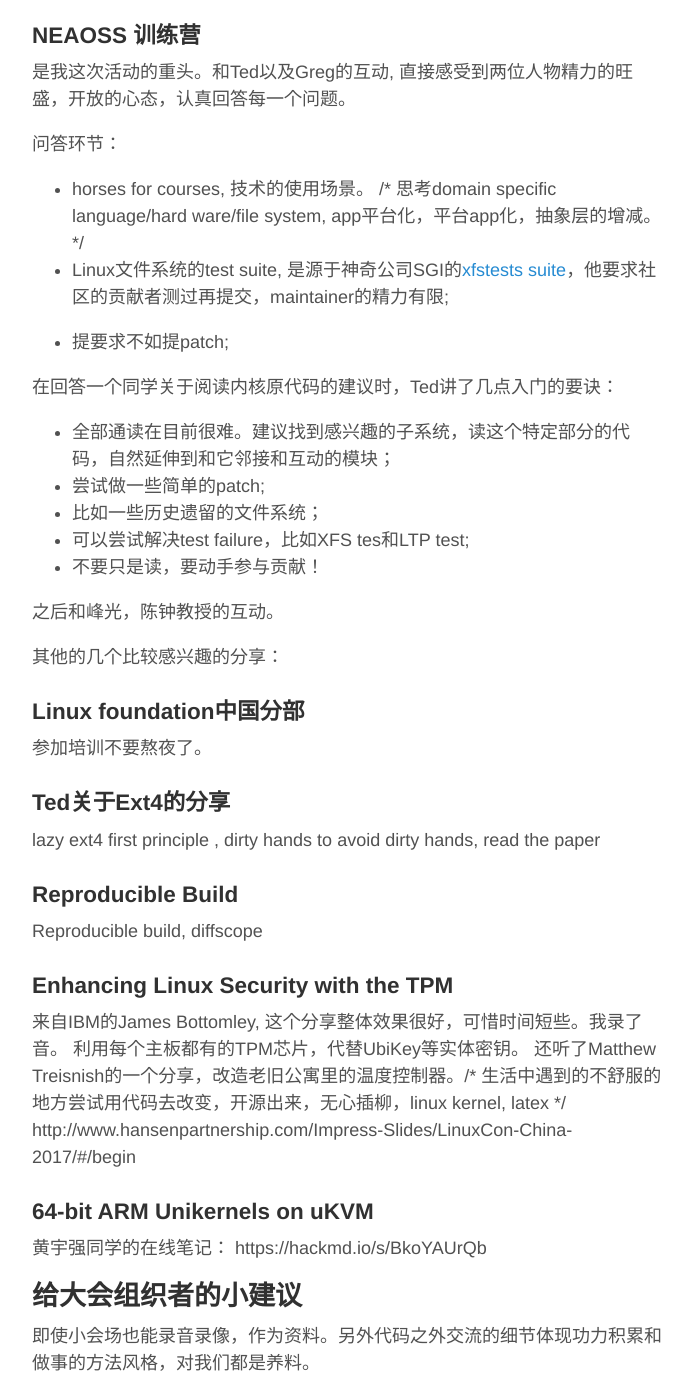
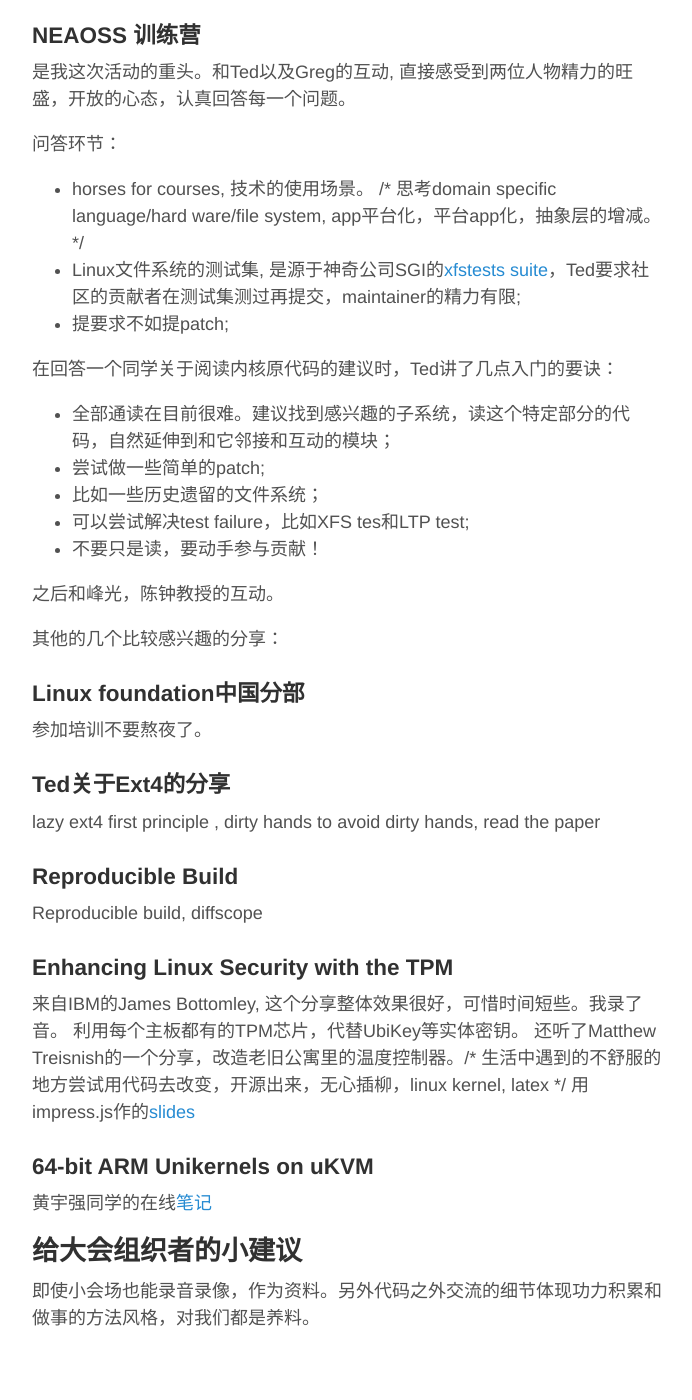
Before and after one commit to WenboYang/WenboYang.github.io, a Jekyll site: the page built from _posts/2016-6-21-linuxcon-beijing-summary.md, in a window 1280 px wide and 1400 px high, scrolled down 510 px. Shown: the whole window, without its empty margins (293-985 px from the left). Built offline with Jekyll 4.4.1, drawn with Linux system fonts in a browser that asks for light colours; comment, search, counter and statistics services are not loaded.

Commit message:
Update 2016-6-21-linuxcon-beijing-summary.md

```diff
--- a/_posts/2016-6-21-linuxcon-beijing-summary.md
+++ b/_posts/2016-6-21-linuxcon-beijing-summary.md
@@ -18,8 +18,7 @@ comments: true
 
 问答环节：
 * horses for courses, 技术的使用场景。 /* 思考domain specific language/hard ware/file system, app平台化，平台app化，抽象层的增减。*/
-* Linux文件系统的test suite, 是源于神奇公司SGI的[xfstests suite](https://github.com/tytso/xfstests-bld/blob/master/Documentation/what-is-xfstests.md)，他要求社区的贡献者测过再提交，maintainer的精力有限;
-
+* Linux文件系统的测试集, 是源于神奇公司SGI的[xfstests suite](https://github.com/tytso/xfstests-bld/blob/master/Documentation/what-is-xfstests.md)，Ted要求社区的贡献者在测试集测过再提交，maintainer的精力有限;
 * 提要求不如提patch;
 
 在回答一个同学关于阅读内核原代码的建议时，Ted讲了几点入门的要诀：
@@ -45,11 +44,10 @@ Reproducible build, diffscope
 来自IBM的James Bottomley, 这个分享整体效果很好，可惜时间短些。我录了音。
 利用每个主板都有的TPM芯片，代替UbiKey等实体密钥。
 还听了Matthew Treisnish的一个分享，改造老旧公寓里的温度控制器。/* 生活中遇到的不舒服的地方尝试用代码去改变，开源出来，无心插柳，linux kernel, latex */
-http://www.hansenpartnership.com/Impress-Slides/LinuxCon-China-2017/#/begin
+用impress.js作的[slides](http://www.hansenpartnership.com/Impress-Slides/LinuxCon-China-2017/#/begin)
 
 ### 64-bit ARM Unikernels on uKVM
-黄宇强同学的在线笔记：
-https://hackmd.io/s/BkoYAUrQb
+黄宇强同学的在线[笔记](https://hackmd.io/s/BkoYAUrQb)
 
 ## 给大会组织者的小建议
 即使小会场也能录音录像，作为资料。另外代码之外交流的细节体现功力积累和做事的方法风格，对我们都是养料。
```
